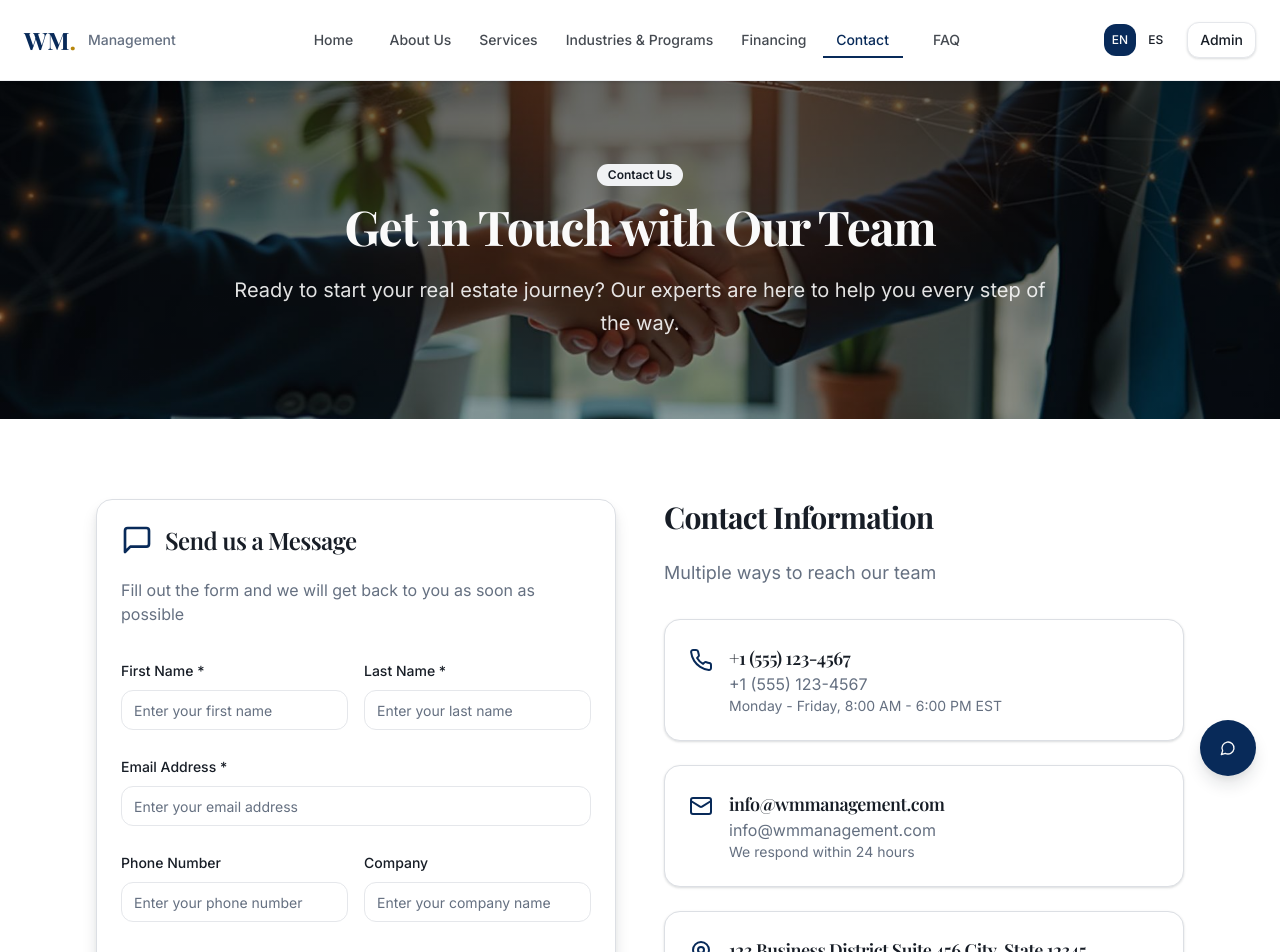
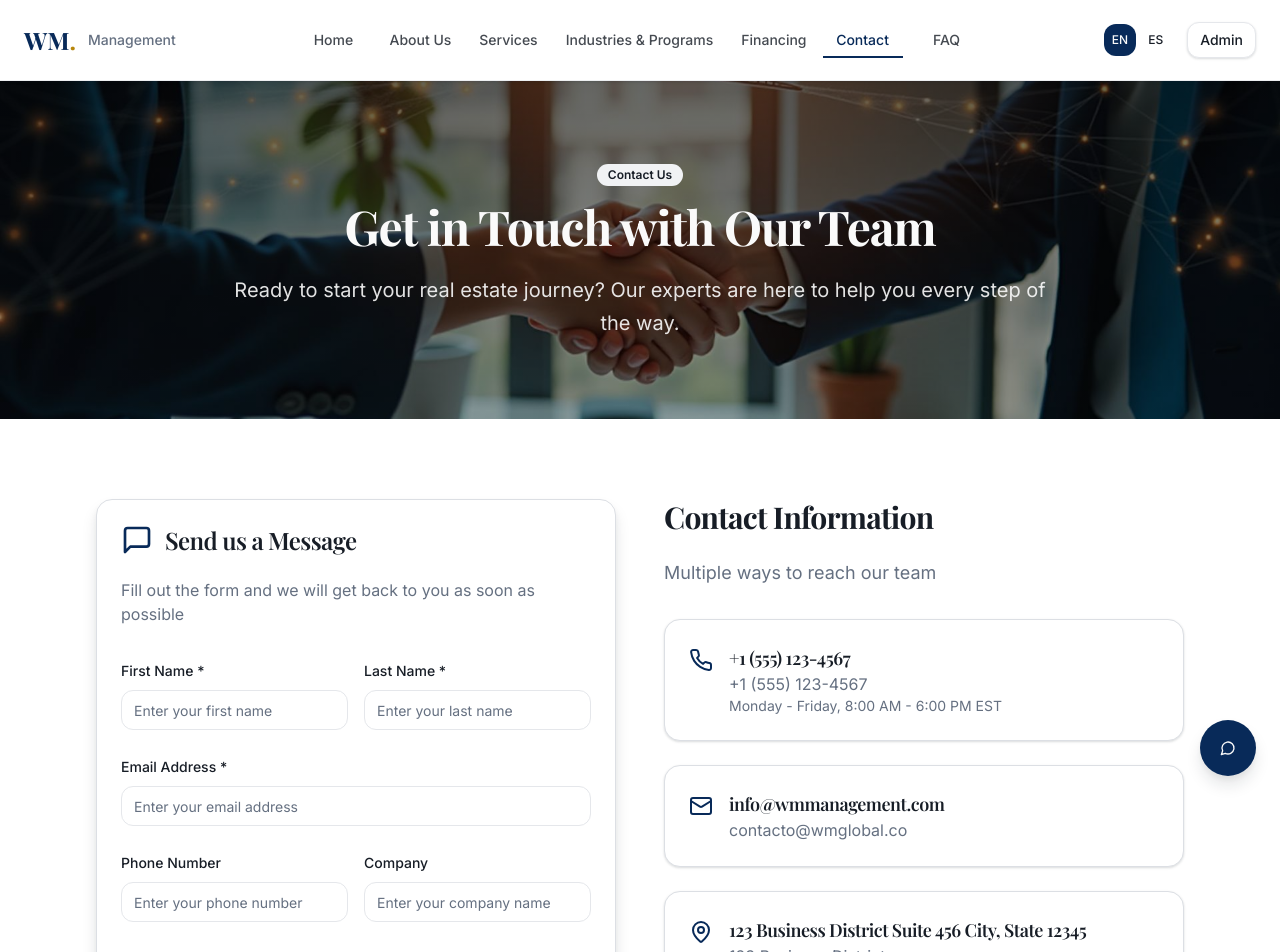
Before and after one commit to lliberman07/wm-vision-hub, a React (Vite) app: page /contact in a window 1280 px wide. Shown: the top 952 px of the page. Built offline with nearby package versions, Linux system fonts and the light colour scheme.

Commit message:
Modify contact information

```diff
--- a/src/pages/Contact.tsx
+++ b/src/pages/Contact.tsx
@@ -302,8 +302,7 @@ const Contact = () => {
                       <Mail className="h-6 w-6 text-primary mt-1" />
                       <div>
                         <h3 className="font-semibold text-lg">{t('contact.info.email')}</h3>
-                        <p className="text-muted-foreground">info@wmmanagement.com</p>
-                        <p className="text-sm text-muted-foreground">{t('contact.info.emailResponse')}</p>
+                        <p className="text-muted-foreground">contacto@wmglobal.co</p>
                       </div>
                     </div>
                   </CardContent>
```
